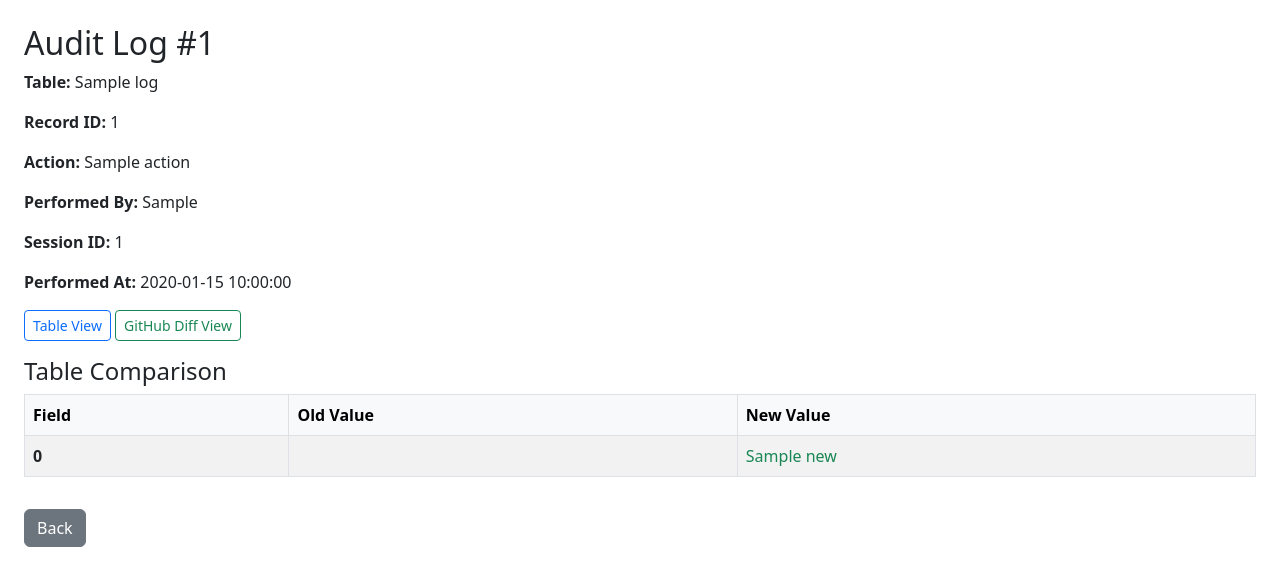
After one commit to bluerum16/Project-Perpustakaan, a CodeIgniter 4 app: the page made by app/Views/audit/detail.php in a window 1280 px wide. The commit adds this page. Shown: the top 586 px of the page. Run offline with PHP 8.4 and a stand-in for CodeIgniter, Linux system fonts and the light colour scheme; the template is opened without the code that fills it: most values are stand-ins (such as "Sample title", 1, 10 or a date in 2020); some libraries are stand-ins or nearby versions.

Commit message:
View data audit log table
View data audit log table

```diff
--- a/app/Config/Routes.php
+++ b/app/Config/Routes.php
@@ -42,5 +42,10 @@ $routes->group('user', function($routes){
     $routes->post('changepassword', 'User::changepassword', ['filter' => 'auth']);
 });
 
+$routes->group('auditlog', function($routes){
+    $routes->get('', 'AuditLog::index', ['filter' => 'auth']);
+    $routes->get('detail/(:num)', 'AuditLog::detail/$1', ['filter' => 'auth']);
+});
+
 $routes->get('siswa', 'Siswa::create');
 $routes->post('siswa/login', 'Siswa::login');
--- /dev/null
+++ b/app/Views/audit/detail.php
@@ -0,0 +1,114 @@
+<!DOCTYPE html>
+<html>
+<head>
+    <title>Audit Log Detail</title>
+    <link rel="stylesheet" href="https://cdn.jsdelivr.net/npm/bootstrap@5.3.0/dist/css/bootstrap.min.css">
+    <style>
+        .diff-table {
+            width: 100%;
+            border-collapse: collapse;
+            font-family: monospace;
+        }
+        .diff-table th, .diff-table td {
+            border: 1px solid #ddd;
+            padding: 6px 10px;
+            vertical-align: top;
+        }
+        .line-num {
+            width: 40px;
+            text-align: right;
+            color: #666;
+            background: #f8f9fa;
+        }
+        .removed { background-color: #f8d7da; }
+        .added   { background-color: #d4edda; }
+        .unchanged { background-color: #fff; }
+    </style>
+</head>
+<body class="p-4">
+
+    <h2>Audit Log #<?= esc($log['id']) ?></h2>
+    <p><strong>Table:</strong> <?= esc($log['table_name']) ?></p>
+    <p><strong>Record ID:</strong> <?= esc($log['record_id']) ?></p>
+    <p><strong>Action:</strong> <?= esc($log['action']) ?></p>
+    <p><strong>Performed By:</strong> <?= esc($log['performed_by']) ?></p>
+    <p><strong>Session ID:</strong> <?= esc($log['session_id']) ?></p>
+    <p><strong>Performed At:</strong> <?= esc($log['performed_at']) ?></p>
+
+    <!-- Toggle Buttons -->
+    <div class="mb-3">
+        <button class="btn btn-outline-primary btn-sm" onclick="showView('tableView')">Table View</button>
+        <button class="btn btn-outline-success btn-sm" onclick="showView('diffView')">GitHub Diff View</button>
+    </div>
+
+    <!-- View 1: Table Key-Value -->
+    <div id="tableView" class="mt-3">
+        <h4>Table Comparison</h4>
+        <table class="table table-bordered table-striped">
+            <thead class="table-light">
+                <tr>
+                    <th>Field</th>
+                    <th>Old Value</th>
+                    <th>New Value</th>
+                </tr>
+            </thead>
+            <tbody>
+                <?php foreach ($kvDiff as $field => $row): ?>
+                    <tr>
+                        <td><strong><?= esc($field) ?></strong></td>
+                        <td class="<?= $row['changed'] ? 'text-danger' : '' ?>">
+                            <?= esc($row['old']) ?>
+                        </td>
+                        <td class="<?= $row['changed'] ? 'text-success' : '' ?>">
+                            <?= esc($row['new']) ?>
+                        </td>
+                    </tr>
+                <?php endforeach; ?>
+            </tbody>
+        </table>
+    </div>
+
+    <!-- View 2: GitHub Diff Side-by-Side -->
+    <div id="diffView" class="mt-3" style="display: none;">
+        <h4>Side-by-Side GitHub Diff</h4>
+        <table class="diff-table table-sm">
+            <thead class="table-light">
+                <tr>
+                    <th>Line</th>
+                    <th>Field</th>
+                    <th>Old Value</th>
+                    <th>Line</th>
+                    <th>Field</th>
+                    <th>New Value</th>
+                </tr>
+            </thead>
+            <tbody>
+                <?php foreach ($lineDiff as $row): ?>
+                    <tr>
+                        <td class="line-num"><?= $row['line'] ?></td>
+                        <td><?= esc($row['field']) ?></td>
+                        <td class="<?= $row['changed'] ? 'removed' : 'unchanged' ?>">
+                            <?= esc($row['old']) ?>
+                        </td>
+                        <td class="line-num"><?= $row['line'] ?></td>
+                        <td><?= esc($row['field']) ?></td>
+                        <td class="<?= $row['changed'] ? 'added' : 'unchanged' ?>">
+                            <?= esc($row['new']) ?>
+                        </td>
+                    </tr>
+                <?php endforeach; ?>
+            </tbody>
+        </table>
+    </div>
+
+    <a href="<?= site_url('auditlog') ?>" class="btn btn-secondary mt-3">Back</a>
+
+    <script>
+        function showView(viewId) {
+            document.getElementById('tableView').style.display = 'none';
+            document.getElementById('diffView').style.display = 'none';
+            document.getElementById(viewId).style.display = 'block';
+        }
+    </script>
+</body>
+</html>
--- a/app/Views/home.php
+++ b/app/Views/home.php
@@ -45,6 +45,9 @@
             </li>
             <li class="nav-item">
               <a class="nav-link" href="<?= site_url('user') ?>">Daftar User</a>
+            </li>
+            <li class="nav-item">
+              <a class="nav-link" href="<?= site_url('auditlog') ?>">Audit Logs</a>
             </li>
           </ul>
 
--- a/app/Views/user/index.php
+++ b/app/Views/user/index.php
@@ -81,7 +81,7 @@
               ?>
 
               <th>
-                <a href="<?= esc($build_sort_url('Nama User')) ?>" class="text-decoration-none text-dark">
+                <a href="<?= esc($build_sort_url('username')) ?>" class="text-decoration-none text-dark">
                   Nama User
                   <?php if (($sort ?? '') == 'username'): ?>
                     <i class="bi bi-caret-<?= ($order ?? '') == 'asc' ? 'up' : 'down' ?>-fill"></i>
```
Also changed, not shown: app/Controllers/AuditLog.php (added, +62 -0 lines), app/Helpers/audit_helper.php (added, +22 -0 lines), app/Views/audit/index.php (added, +51 -0 lines).
